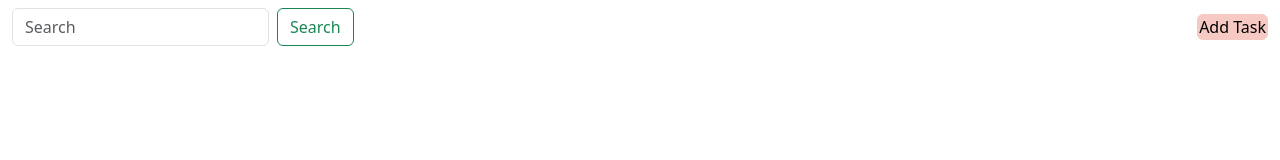
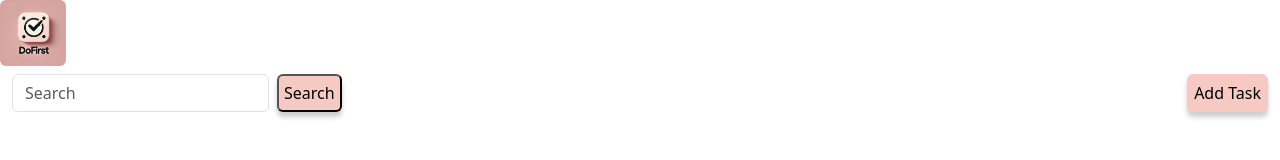
Before and after one commit to Plensia/CognoRise-InfoTech, a plain HTML site: page task 1_To_Do_List/index.html in a window 1280 px wide. Drawn offline with nearby package versions, Linux system fonts and the light colour scheme; a web font is replaced by a local one.

Commit message:
added search option and add task

```diff
--- a/task 1_To_Do_List/index.html
+++ b/task 1_To_Do_List/index.html
@@ -12,15 +12,16 @@
     <script src="https://cdn.jsdelivr.net/npm/bootstrap@5.3.3/dist/js/bootstrap.bundle.min.js" integrity="sha384-YvpcrYf0tY3lHB60NNkmXc5s9fDVZLESaAA55NDzOxhy9GkcIdslK1eN7N6jIeHz" crossorigin="anonymous"></script>
 </head>
 <body>
+    <header>
+        <img src="src/logo2.webp" class="logo"/>
+    </header>
     <nav class="navbar">
-        <div class="container-fluid">
+        <di class="container-fluid">
           <form class="d-flex" role="search">
-            <input class="form-control me-2" type="search" placeholder="Search" aria-label="Search">
-            <button class="btn btn-outline-success" type="submit">Search</button>
+            <input class="form-control me-2"  type="search" placeholder="Search" aria-label="Search">
+            <button class="search-button" type="submit">Search</button>
           </form>
-          <div class="add-task">
             <a class="add-task" href="add_task.html" role="button">Add Task</a>
-          </div>
         </div>
       </nav>
 </body>
--- a/task 1_To_Do_List/src/styles.css
+++ b/task 1_To_Do_List/src/styles.css
@@ -1,11 +1,26 @@
+:root{
+    --primary-color: #f6cac2;
+    --box-shadow: 0 5px 5px rgba(0, 0, 0, 0.2);
+}
 .logo{
     width: 66px;
     height: 66px;
+    border-radius: 6px;
+}
+.search-button{
+    border-radius: 6px;
+    padding: 5px 5px;
+    text-decoration: none;
+    text-transform: capitalize;
+    background: var(--primary-color);
+    box-shadow: var(--box-shadow);
 }
 .add-task{
+    border-radius: 6px;
+    padding: 7px 7px;
+    text-decoration: none;
+    text-transform: capitalize;
+    background: var(--primary-color);
+    box-shadow: var(--box-shadow);
     color: black;
-    background-color: #f6cac2;
-    border-radius: 6px;
-    border: 1px solid #f6cac2;
-    text-decoration: none;
 }
```
